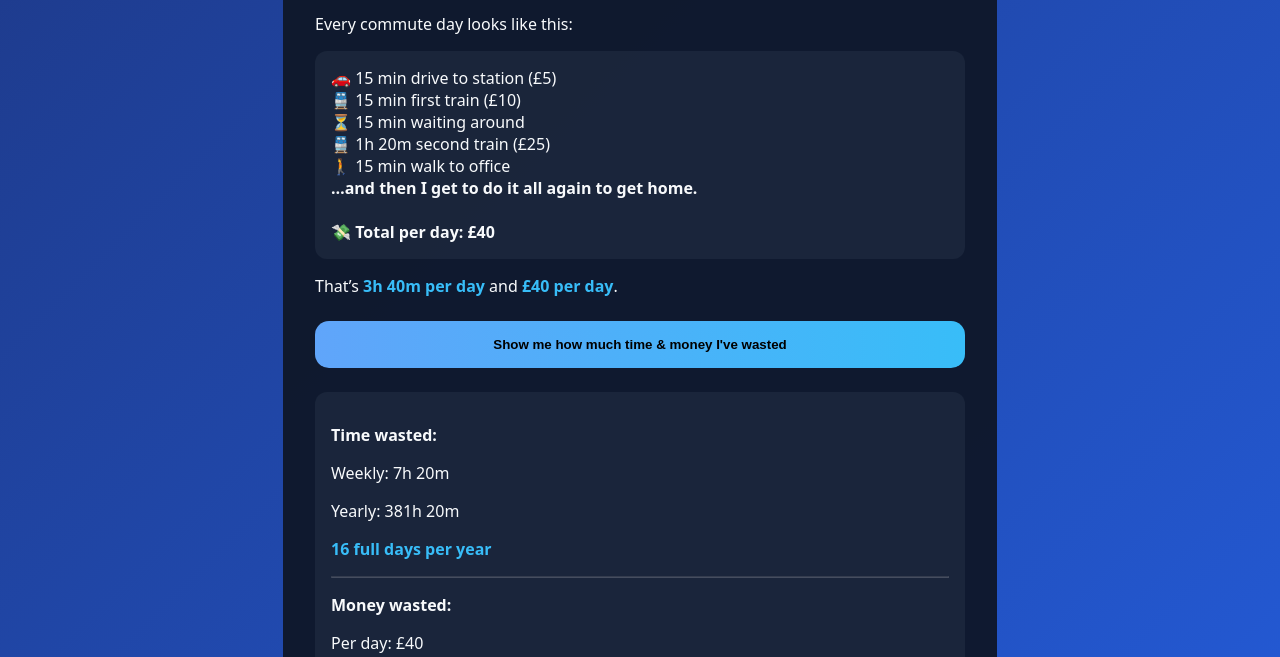
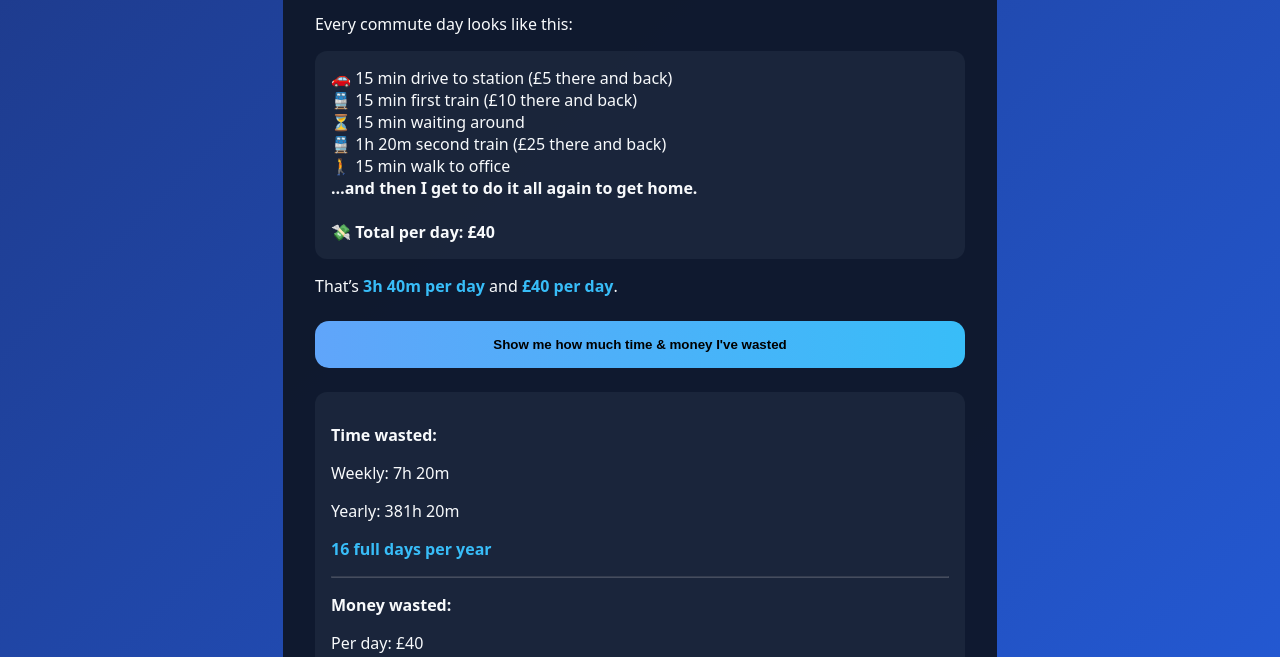
Before and after one commit to LawrenceMouarkach/commute-calculator, a plain HTML site: page index.html in a window 1280 px wide. Shown: the part 143-800 px from the top of the page. Drawn offline with Linux system fonts and the light colour scheme.

Commit message:
Update commute details with round trip costs

```diff
--- a/index.html
+++ b/index.html
@@ -61,10 +61,10 @@
     <p>Every commute day looks like this:</p>
 
     <div class="breakdown">
-      🚗 15 min drive to station (£5)<br>
-      🚆 15 min first train (£10)<br>
+      🚗 15 min drive to station (£5 there and back)<br>
+      🚆 15 min first train (£10 there and back)<br>
       ⏳ 15 min waiting around<br>
-      🚆 1h 20m second train (£25)<br>
+      🚆 1h 20m second train (£25 there and back)<br>
       🚶 15 min walk to office<br>
       <strong>…and then I get to do it all again to get home.</strong><br><br>
       💸 <strong>Total per day: £40</strong>
```
